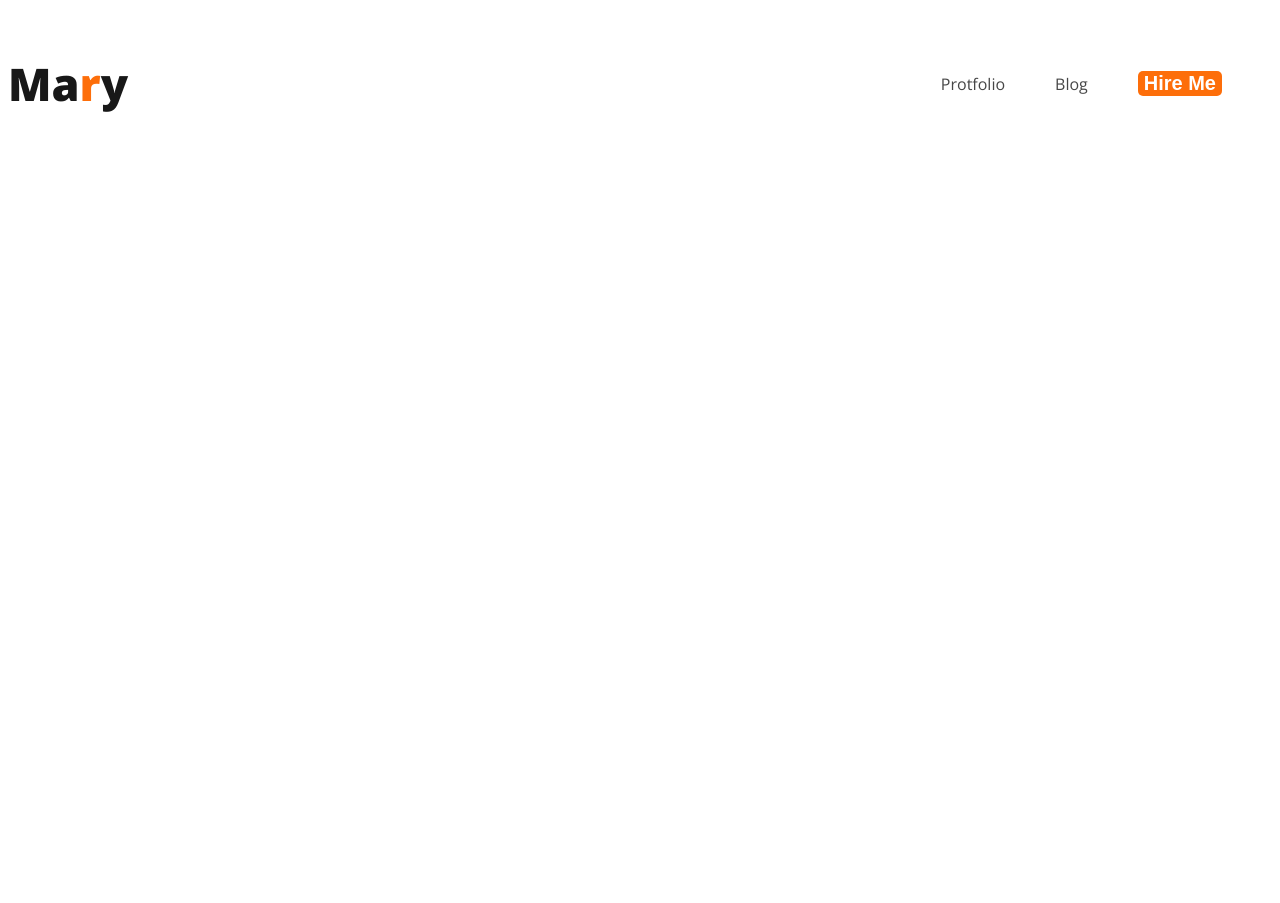
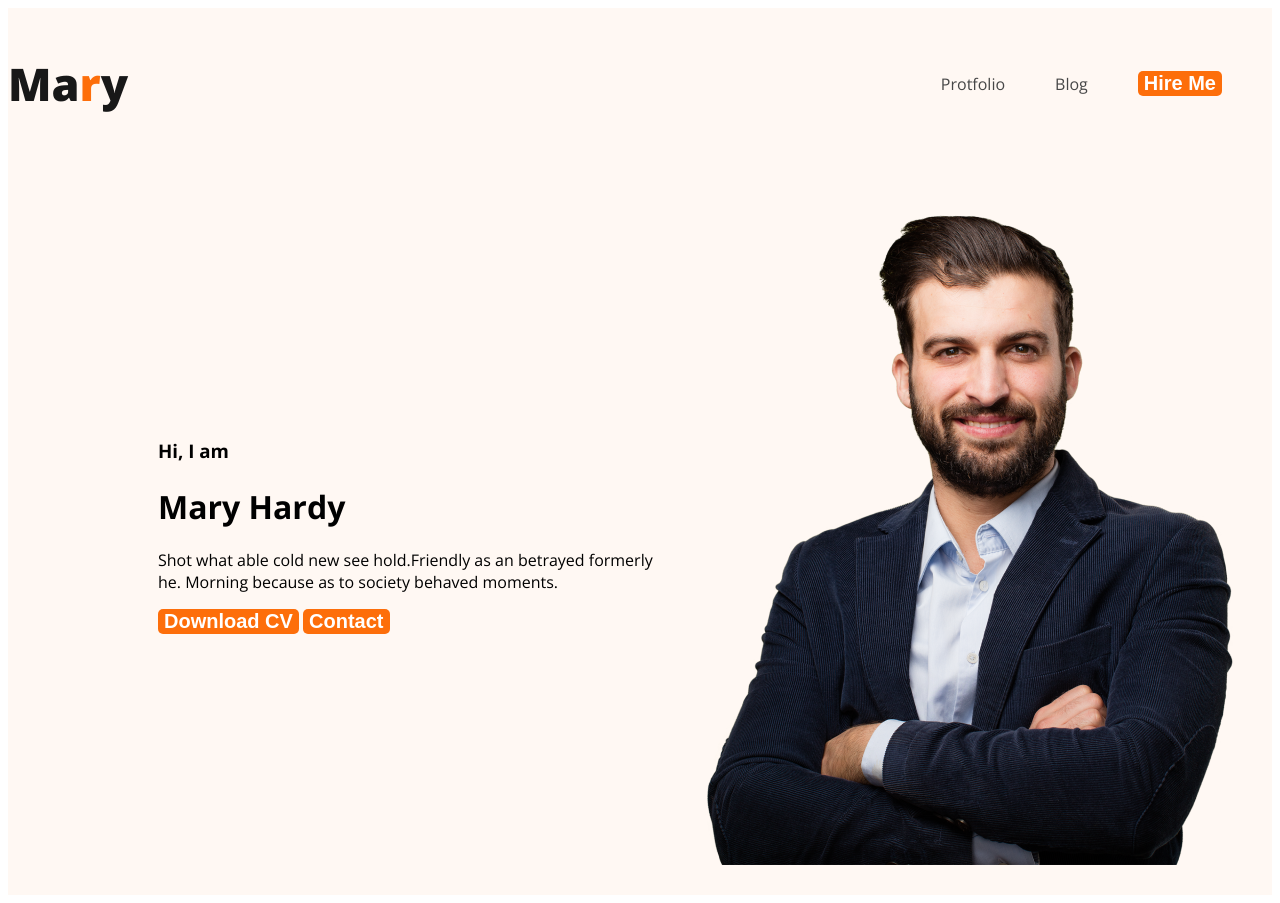
Before and after one commit to sumaiyaemu/webdeveloper-portfolio, a plain HTML site: page index.html in a window 1280 px wide. Before the commit the page ends 800 px from the top, so only its background shows below. Drawn offline with nearby package versions, Linux system fonts and the light colour scheme.

Commit message:
added banner

```diff
--- a/index.html
+++ b/index.html
@@ -10,7 +10,7 @@
     <link rel="stylesheet" href="styles/protfolio.css">
 </head>
 <body>
-    <header>
+    <header class="header">
         <nav>
             <h3 class="nav-title">Ma<span class="text-primary">r</span>y</h3>
             <ul>
@@ -19,6 +19,16 @@
                 <li><button class="btn-primary">Hire Me</button></li>
             </ul>
         </nav>
+        <div class="banner">
+            <div class="banner-content">
+                <h3 class="banner-greting">Hi, I  am</h3>
+                <h1 class="banner-heading">Mary Hardy</h1>
+                <p>Shot what able cold new see hold.Friendly as an betrayed formerly he. Morning because as to society behaved moments.</p>
+                <button class="btn-primary">Download CV</button>
+                <button class="btn-primary">Contact</button>
+            </div>
+            <img  class="profile-pic" src="images/hardy.png" alt="">
+        </div>
     </header>
     <main>
 
--- a/styles/protfolio.css
+++ b/styles/protfolio.css
@@ -5,6 +5,7 @@ nav{
     display: flex;
     justify-content: space-between;
     align-items: center;
+    margin: o 200px;
 }
 nav> ul{
     display: flex;
@@ -38,3 +39,15 @@ nav a{
     text-decoration: none;
     color: #474747;
 }
+.header{
+    background-color: #FFF8F3;
+}
+.banner{
+    padding: 30px 30px 30px 150px;
+    display: flex;
+    align-items: center;
+}
+.banner .profile pic{
+    width: 500px;
+
+}
```
